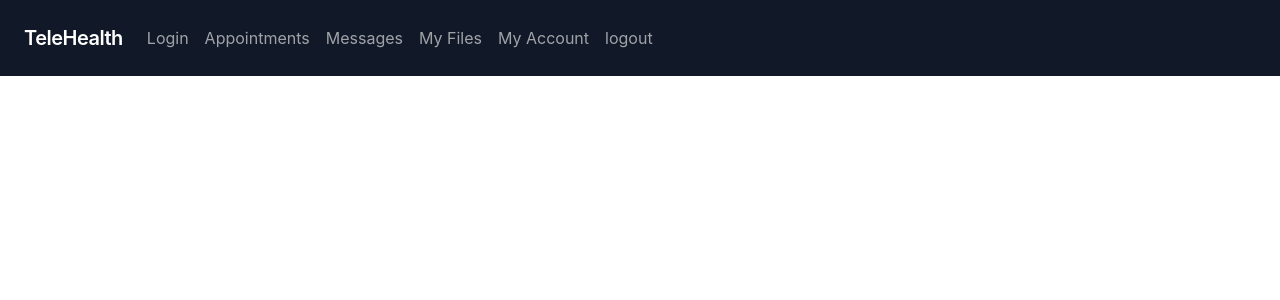
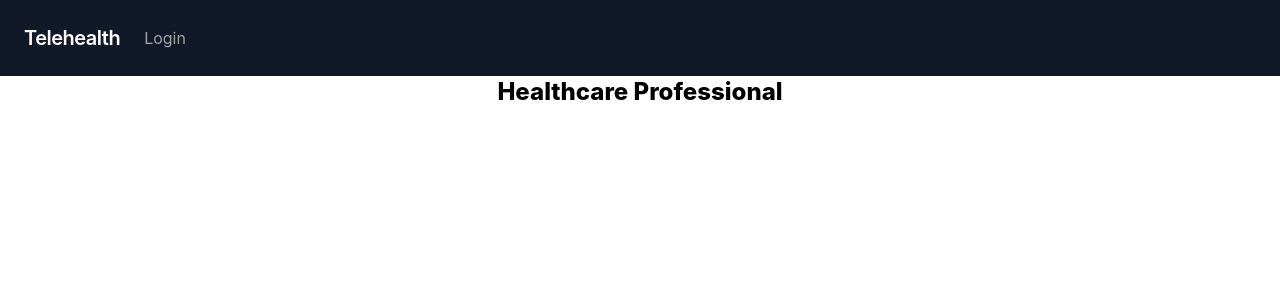
Before and after one commit to nisarawais/Telemedicine-frontend, a React (Create React App) app: page /hpdashboard in a window 1280 px wide. Shown: the top 300 px of the page. Built offline with nearby package versions, Linux system fonts and the light colour scheme.

Commit message:
Added role based navbar (sync bug)

```diff
--- a/src/layout/Navbar.js
+++ b/src/layout/Navbar.js
@@ -5,7 +5,7 @@ import authService from "../service/authService";
 const Navbar = () => {
   const [currentUser, setCurrentUser] = useState(undefined);
   const [showUserDashboard, setShowUserDashboard] = useState(false);
-  const [showAdminBoard, setShowAdminBoard] = useState(false);
+  const [showHPDashboard, setShowHPDashboard] = useState(false);
 
   useEffect(() => {
     const user = authService.getCurrentUser();
@@ -13,6 +13,7 @@ const Navbar = () => {
     if (user) {
       setCurrentUser(user);
       setShowUserDashboard(user.includes("ROLE_USER"));
+      setShowHPDashboard(user.includes("ROLE_ADMIN"));
     }
   }, []);
 
@@ -21,24 +22,29 @@ const Navbar = () => {
   };
 
   return (
+    <div>
       <nav className="flex items-center flex-wrap bg-gray-900 p-6">
         <div className="flex items-center flex-shrink-0 text-white mr-6">
           <Link className="font-semibold text-xl tracking-tight" to="/">
-          TeleHealth
+            Telehealth
           </Link>
         </div>
         <div className="flex items-center flex-shrink-0 text-white mr-6">
           <div className="text-base lg:flex-grow">
-          <Link
-            className="block mt-4 lg:inline-block lg:mt-0  text-white opacity-60 hover:opacity-80 focus:opacity-80 mr-4"
-            to="/login"
-          >
-            Login
-          </Link>
+            {currentUser ? (
+              <div>
                 {showUserDashboard && (
                   <Link
                     className="block mt-4 lg:inline-block lg:mt-0  text-white opacity-60 hover:opacity-80 focus:opacity-80 mr-4"
                     to="/userdashboard"
+                  >
+                    Dashboard
+                  </Link>
+                )}
+                {showHPDashboard && (
+                  <Link
+                    className="block mt-4 lg:inline-block lg:mt-0  text-white opacity-60 hover:opacity-80 focus:opacity-80 mr-4"
+                    to="/hpdashboard"
                   >
                     Dashboard
                   </Link>
@@ -75,8 +81,18 @@ const Navbar = () => {
                   logout
                 </Link>
               </div>
+            ) : (
+              <Link
+                className="block mt-4 lg:inline-block lg:mt-0  text-white opacity-60 hover:opacity-80 focus:opacity-80 mr-4"
+                to="/login"
+              >
+                Login
+              </Link>
+            )}
+          </div>
         </div>
       </nav>
+    </div>
   );
 };
 
--- a/src/layout/Router.js
+++ b/src/layout/Router.js
@@ -11,12 +11,14 @@ import ViewAppointment from "../appointments/ViewAppointment";
 import Appointments from "../pages/Appointments";
 import Registration from "../pages/Registration";
 import UserDashboard from "../pages/UserDashboard";
+import HPDashboard from "../pages/HPDashboard";
 
 const Router = () => {
   return (
     <Routes>
       <Route path="/" element={<Home />} />
       <Route path="/userdashboard" element={<UserDashboard />} />
+      <Route path="/hpdashboard" element={<HPDashboard />} />
       <Route path="/appointments" element={<Appointments />} />
       <Route path="/messages" element={<Messages />} />
       <Route path="/files" element={<Files />} />
--- /dev/null
+++ b/src/pages/HPDashboard.js
@@ -0,0 +1,11 @@
+import React from "react";
+
+const HPDashboard = () => {
+  return (
+    <div>
+      <h2 className="text-2xl font-extrabold">Healthcare Professional</h2>
+    </div>
+  );
+};
+
+export default HPDashboard;
--- a/src/pages/Login.js
+++ b/src/pages/Login.js
@@ -24,7 +24,7 @@ const Login = () => {
 
   const onSubmit = async (e) => {
     e.preventDefault();
-    authService.login(input.email, input.password);
+    await authService.login(input.email, input.password);
     navigate("/userdashboard");
   };
 
--- a/src/pages/UserDashboard.js
+++ b/src/pages/UserDashboard.js
@@ -4,7 +4,7 @@ import formatTime from "../util/formatTime";
 import authService from "../service/authService";
 
 export default function UserDashboard() {
-  console.log(authService.getCurrentUser());
+  authService.getCurrentUser();
   const [appointments, setAppointments] = useState([]);
 
   useEffect(() => {
```
Lines whose indentation alone changed are shown as unchanged.
